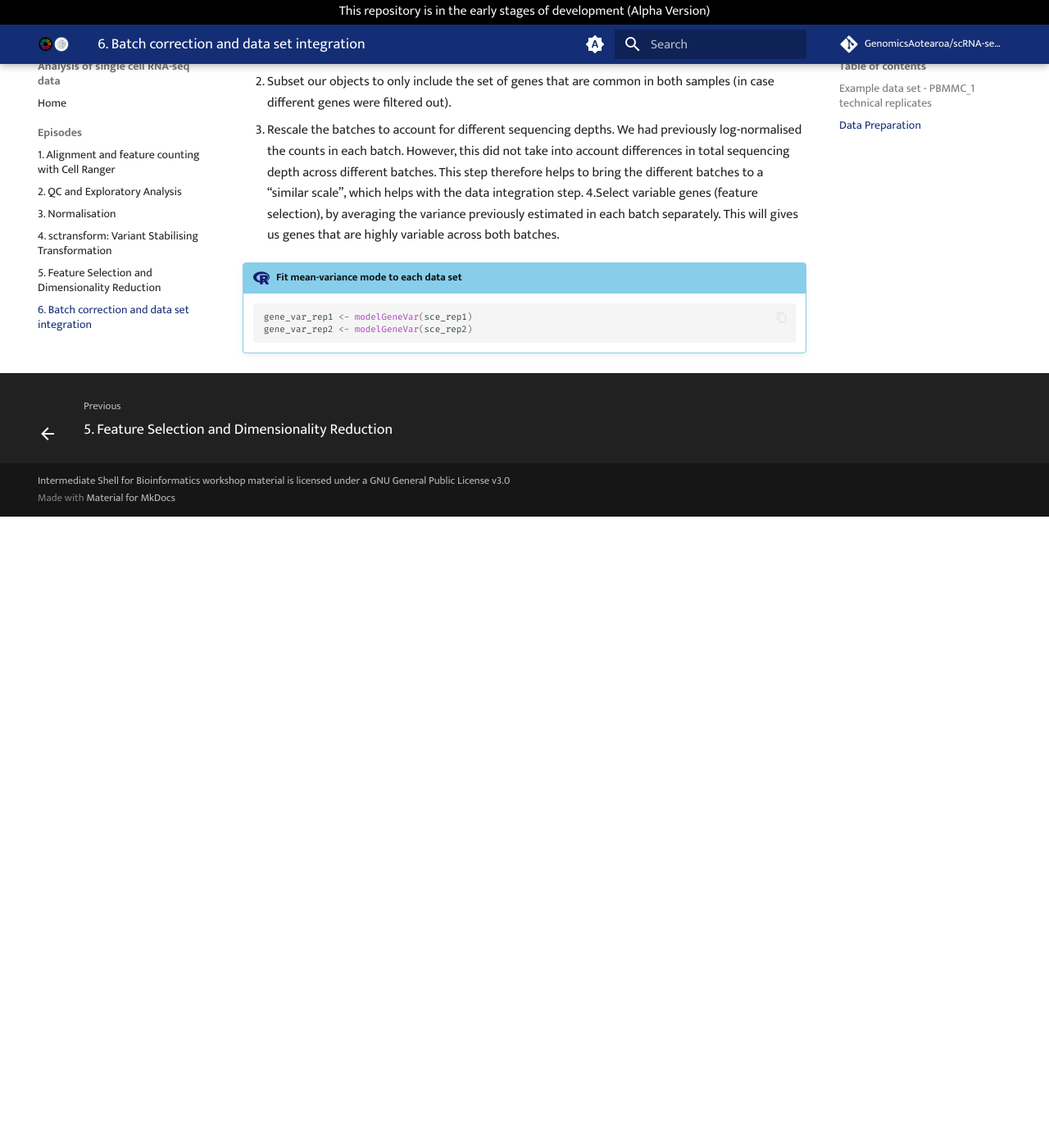
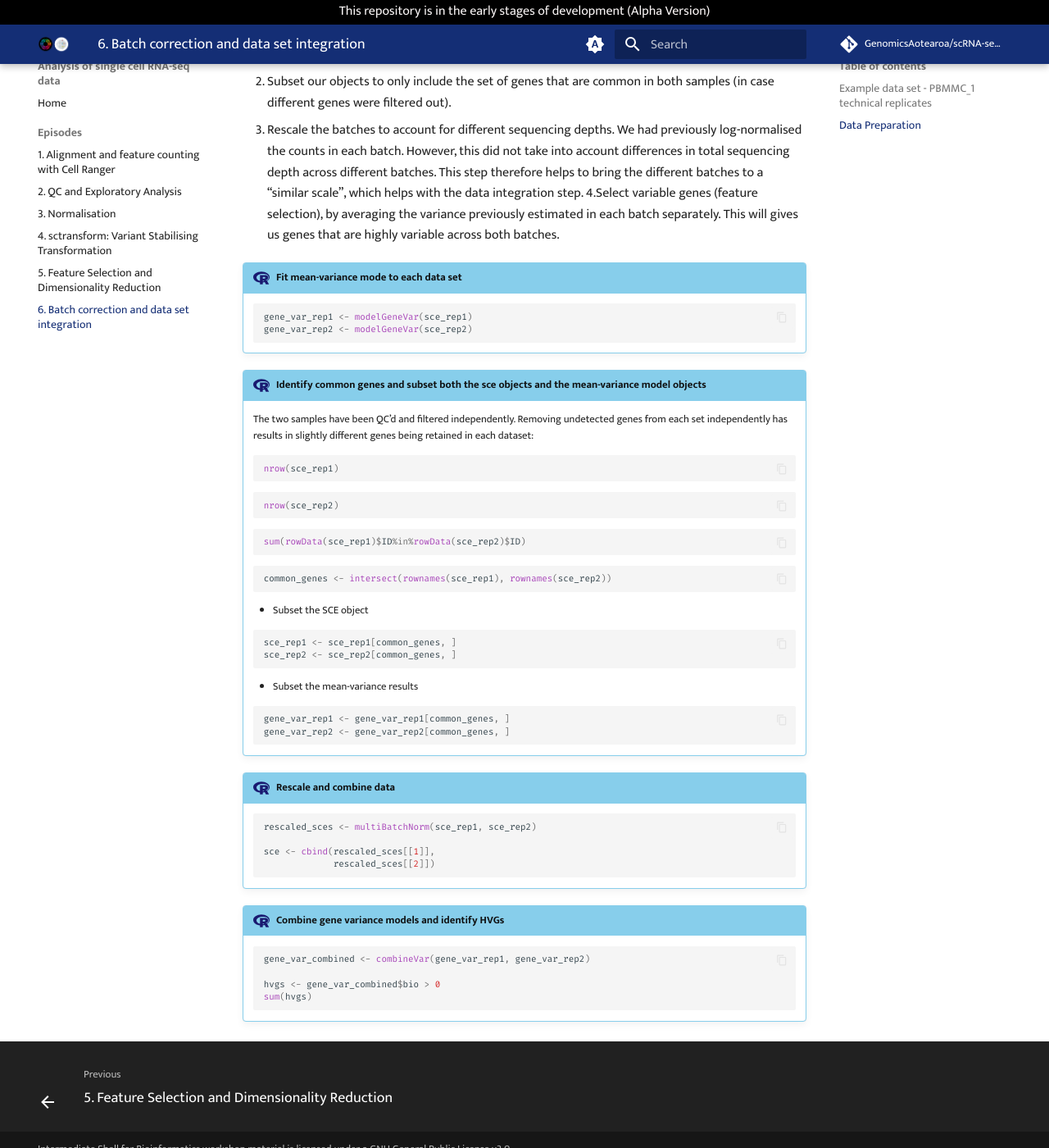
Before and after one commit to GenomicsAotearoa/scRNA-seq-data-analysis, an MkDocs documentation site: the page built from docs/episodes /6.md, in a window 1280 px wide and 1400 px high, scrolled down 1873 px. Shown: the whole window at 82% size. Built offline with MkDocs 1.6.1 and Material for MkDocs 9.7.7, drawn with Linux system fonts in a browser that asks for light colours; comment, search, counter and statistics services are not loaded; before the commit the page ends 2503 px from its top, so only the background shows below that.

Commit message:
update until combine data variance model

````diff
--- a/docs/episodes /6.md
+++ b/docs/episodes /6.md
@@ -61,3 +61,50 @@ Before the data integration step, we need to prepare our data (we will later see
     gene_var_rep1 <- modelGeneVar(sce_rep1)
     gene_var_rep2 <- modelGeneVar(sce_rep2)
     ```
+!!! r-project-2 "Identify common genes and subset both the sce objects and the mean-variance model objects"
+
+    The two samples have been QC’d and filtered independently. Removing undetected genes from each set independently has results in slightly different genes being retained in each dataset:
+    ```r
+    nrow(sce_rep1)
+    ```
+    ```r
+    nrow(sce_rep2)
+    ```
+    ```r
+    sum(rowData(sce_rep1)$ID%in%rowData(sce_rep2)$ID)
+    ```
+    ```r
+    common_genes <- intersect(rownames(sce_rep1), rownames(sce_rep2))
+    ```
+
+    - Subset the SCE object
+
+    ```r
+    sce_rep1 <- sce_rep1[common_genes, ]
+    sce_rep2 <- sce_rep2[common_genes, ]
+    ```
+
+    - Subset the mean-variance results
+
+    ```r
+    gene_var_rep1 <- gene_var_rep1[common_genes, ]
+    gene_var_rep2 <- gene_var_rep2[common_genes, ]
+    ```
+
+!!! r-project-2 "Rescale and combine data"
+
+    ```r
+    rescaled_sces <- multiBatchNorm(sce_rep1, sce_rep2)
+
+    sce <- cbind(rescaled_sces[[1]],
+                 rescaled_sces[[2]])
+    ```
+
+!!! r-project-2 "Combine gene variance models and identify HVGs"
+
+    ```r
+    gene_var_combined <- combineVar(gene_var_rep1, gene_var_rep2)
+
+    hvgs <- gene_var_combined$bio > 0
+    sum(hvgs)
+    ```
````
